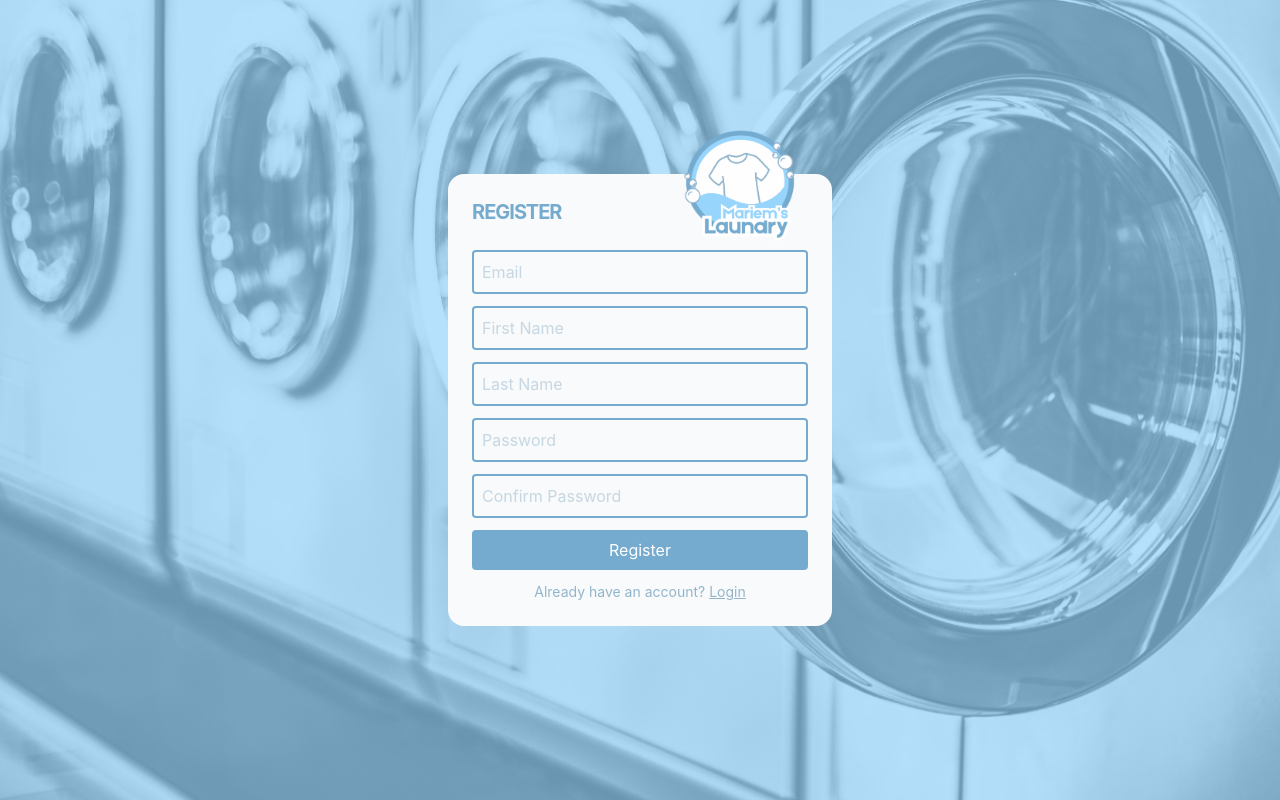
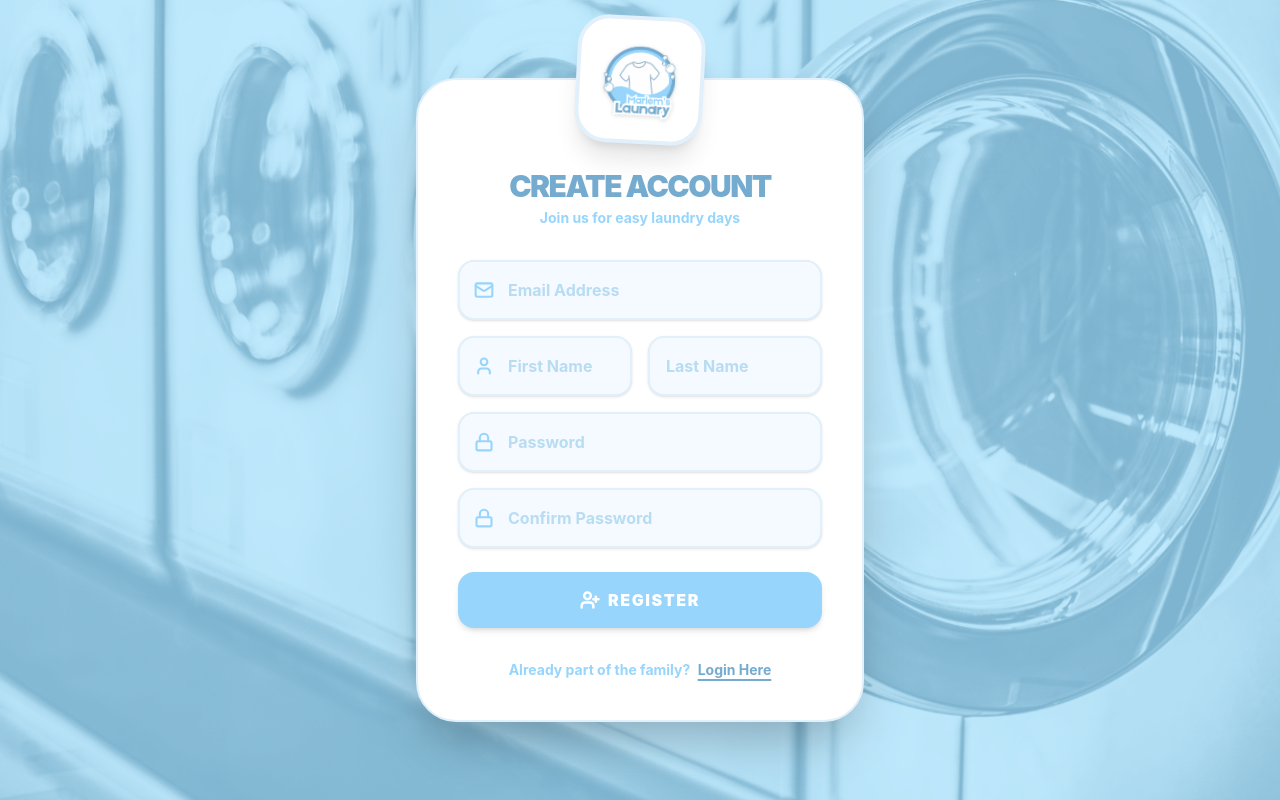
Before and after one commit to codec266/mariems-laundry, a React (Vite) app: page / in a window 1280 px wide. Both pictures are taken after a click on the button "Register Now". Built offline with nearby package versions, Linux system fonts and the light colour scheme; no server answers.

Commit message:
style(auth-form): redesign UI

```diff
--- a/src/components/AuthForm.jsx
+++ b/src/components/AuthForm.jsx
@@ -1,176 +1,238 @@
-import { useState } from "react"
-import { supabase } from "../lib/supabaseClient"
-import { useNavigate } from "react-router-dom"
-import auth_bg from "../assets/auth_bg.png"
-import logo from "../assets/logo.png"
+import { useState } from "react";
+import { supabase } from "../lib/supabaseClient";
+import { useNavigate } from "react-router-dom";
+import { Mail, Lock, User, ArrowRight, UserPlus, Info } from "lucide-react";
+import auth_bg from "../assets/auth_bg.png";
+import logo from "../assets/logo.png";
 
 export default function AuthForm() {
-  const [email, setEmail] = useState("")
-  const [password, setPassword] = useState("")
-  const [confirmPassword, setConfirmPassword] = useState("")
-  const [firstName, setFirstName] = useState("")
-  const [lastName, setLastName] = useState("")
-  const [mode, setMode] = useState("login")
-  const [message, setMessage] = useState("")
-  const [messageType, setMessageType] = useState("")
-  const navigate = useNavigate()
+  const [email, setEmail] = useState("");
+  const [password, setPassword] = useState("");
+  const [confirmPassword, setConfirmPassword] = useState("");
+  const [firstName, setFirstName] = useState("");
+  const [lastName, setLastName] = useState("");
+  const [mode, setMode] = useState("login");
+  const [message, setMessage] = useState("");
+  const [messageType, setMessageType] = useState("");
+  const navigate = useNavigate();
 
   const handleSubmit = async (e) => {
-    e.preventDefault()
-    setMessage("")
+    e.preventDefault();
+    setMessage("");
 
-    if (mode === "register" && password != confirmPassword) {
-      setMessage("Passwords do not match!")
-      setMessageType("error")
-      return
+    if (mode === "register" && password !== confirmPassword) {
+      setMessage("Passwords do not match!");
+      setMessageType("error");
+      return;
     }
 
+    setMessageType("loading");
+    setMessage(mode === "login" ? "Logging in..." : "Creating account...");
+
     if (mode === "login") {
-      const { data, error } = await supabase.auth.signInWithPassword({ email, password })
+      const { data, error } = await supabase.auth.signInWithPassword({ email, password });
       if (error) {
-        setMessage(error.message)
-        setMessageType("error")
-        return
-      }
-      setMessage("Logged in successfully!")
-      setMessageType("success")
-      navigate("/home")
+        setMessage(error.message);
+        setMessageType("error");
+        return;
       }
 
-    else {
-      const { data:authData, error:authError } = await supabase.auth.signUp({ email, password })
-      if (authError) {
-        setMessage(authError.message)
-        setMessageType("error")
-        return }
+      // fetch the user's role
+      const { data: profileData, error: profileError } = await supabase
+        .from("profiles")
+        .select("role")
+        .eq("id", data.user.id)
+        .single();
 
-
-    // debugging
-    console.log("USER:", authData.user)
-    console.log("SESSION:", authData.session)
-    const userId = authData.user.id
-
-
-    // insert to profiles table
-    const { error:profileError } = await supabase.from("profiles").insert([{ id: userId, email}])
       if (profileError) {
-      setMessage(profileError.message)
-      setMessageType("error")
-      return
+        setMessage(profileError.message);
+        setMessageType("error");
+        return;
       }
 
-    // insert to customers table
-    const { error:customerError } = await supabase.from("customers").insert([
-      {
-        id: userId,
-        first_name: firstName,
-        last_name: lastName,
+      setMessage("Logged in successfully!");
+      setMessageType("success");
+
+      // redirect based on role
+      if (profileData.role === "admin") navigate("/admin");
+      else navigate("/home");
+
+    } else {
+      // signup flow
+      const { data: authData, error: authError } = await supabase.auth.signUp({ email, password });
+      if (authError) {
+        setMessage(authError.message);
+        setMessageType("error");
+        return;
       }
-    ])
 
+      const userId = authData.user.id;
+
+      // insert profile with default role = 'customer'
+      const { error: profileError } = await supabase.from("profiles").insert([{ id: userId, email, role: "customer" }]);
+      if (profileError) {
+        setMessage(profileError.message);
+        setMessageType("error");
+        return;
+      }
+
+      // insert customer data
+      const { error: customerError } = await supabase.from("customers").insert([
+        { id: userId, first_name: firstName, last_name: lastName }
+      ]);
       if (customerError) {
-      setMessage(customerError.message)
-      setMessageType("error")
-      return
+        setMessage(customerError.message);
+        setMessageType("error");
+        return;
       }
-    setMessage("Registration successful!")
-    setMessageType("success")
-    navigate("/home")
 
-    //clears the form
-    setEmail("");
+      setMessage("Registration successful!");
+      setMessageType("success");
+      navigate("/home");
+
+      // clear form
+      setEmail(""); setPassword(""); setConfirmPassword(""); setFirstName(""); setLastName("");
+    }
+  };
+
+  const toggleMode = () => {
+    setMode(mode === "login" ? "register" : "login");
+    setMessage("");
     setPassword("");
     setConfirmPassword("");
-    setFirstName("");
-    setLastName("");
-  }
-}
+  };
+
   return (
-    <div className="min-h-screen flex items-center justify-center p-4 bg-cover bg-center bg-no-repeat"style={{ backgroundImage: `url(${auth_bg})` }}>
-      <div className="relative w-full max-w-sm p-6 bg-gray-50 rounded-2xl shadow2xl">
-        <div className="absolute -top-15 right-0 w-38 h-38 md:-top-18 md:right-3 md:w-40 md:h-40">
-          <img src={logo} alt="Logo" className="w-full h-auto object-contain"/>
+    <div
+      className="min-h-screen flex items-center justify-center p-4 sm:p-8 bg-cover bg-center bg-no-repeat bg-[#abddfc]/30"
+      style={{ backgroundImage: `url(${auth_bg})`, backgroundColor: 'rgba(171, 221, 252, 0.4)', backgroundBlendMode: 'overlay' }}
+    >
+      <div className="relative w-full max-w-md p-8 md:p-10 bg-white rounded-[40px] shadow-2xl border-2 border-[#e1f0fa] mt-16 md:mt-0 animate-in fade-in zoom-in duration-500">
+
+        {/* Floating Logo */}
+        <div className="absolute -top-16 left-1/2 -translate-x-1/2 w-32 h-32 bg-white rounded-4xl shadow-xl border-4 border-[#e1f0fa] flex items-center justify-center p-2 transform rotate-3 hover:rotate-0 transition-transform duration-300">
+          <img src={logo} alt="Mariem's Laundry Logo" className="w-full h-auto object-contain drop-shadow-sm" />
         </div>
-        <h2 className="text-left uppercase text-[#74abcf] text-xl font-bold mb-6 tracking-tighter">
-          {mode === "login" ? "Login" : "Register"}
+
+        <div className="mt-12 mb-8 text-center">
+          <h2 className="uppercase text-[#74abcf] text-3xl font-black tracking-tighter">
+            {mode === "login" ? "Welcome Back" : "Create Account"}
           </h2>
+          <p className="text-[#97d5fc] font-bold text-sm mt-1">
+            {mode === "login" ? "Sign in to manage your laundry" : "Join us for easy laundry days"}
+          </p>
+        </div>
 
-        <form onSubmit={handleSubmit} className="space-y-3">
+        {/* Message Alert */}
+        {message && (
+          <div className={`mb-6 p-4 rounded-2xl border-2 flex items-start gap-3 text-sm font-bold animate-in slide-in-from-top-2 ${
+            messageType === "success" ? "bg-emerald-50 border-emerald-200 text-emerald-600" :
+            messageType === "loading" ? "bg-[#f4faff] border-[#abddfc] text-[#74abcf]" :
+            "bg-rose-50 border-rose-200 text-rose-500"
+          }`}>
+            <Info size={18} className="shrink-0 mt-0.5" />
+            <p>{message}</p>
+          </div>
+        )}
+
+        <form onSubmit={handleSubmit} className="space-y-4">
+
+          {/* Email */}
+          <div className="relative">
+            <Mail className="absolute left-4 top-1/2 -translate-y-1/2 text-[#97d5fc]" size={20} strokeWidth={2.5} />
             <input
               type="email"
-            placeholder="Email"
+              placeholder="Email Address"
               value={email}
               onChange={(e) => setEmail(e.target.value)}
-            className="w-full p-2 border-2 text-[#93b5cc] border-[#74abcf] rounded"
+              className="w-full pl-12 pr-4 py-4 bg-[#f4faff] border-2 border-[#e1f0fa] focus:border-[#abddfc] focus:bg-white rounded-2xl text-[#5a98bd] font-bold outline-none transition-colors shadow-sm placeholder:text-[#b8dcf2]"
               required
             />
+          </div>
 
+          {/* Register Only: Names */}
           {mode === "register" && (
-            <>
+            <div className="grid grid-cols-2 gap-4 animate-in slide-in-from-top-2">
+              <div className="relative">
+                <User className="absolute left-4 top-1/2 -translate-y-1/2 text-[#97d5fc]" size={20} strokeWidth={2.5} />
                 <input
                   type="text"
                   placeholder="First Name"
                   value={firstName}
                   onChange={(e) => setFirstName(e.target.value)}
-                className="w-full p-2 border-2 text-[#93b5cc] border-[#74abcf] rounded"
+                  className="w-full pl-12 pr-4 py-4 bg-[#f4faff] border-2 border-[#e1f0fa] focus:border-[#abddfc] focus:bg-white rounded-2xl text-[#5a98bd] font-bold outline-none transition-colors shadow-sm placeholder:text-[#b8dcf2]"
                   required
                 />
+              </div>
+              <div className="relative">
                 <input
                   type="text"
                   placeholder="Last Name"
                   value={lastName}
                   onChange={(e) => setLastName(e.target.value)}
-                className="w-full p-2 border-2 text-[#93b5cc] border-[#74abcf] rounded"
+                  className="w-full px-4 py-4 bg-[#f4faff] border-2 border-[#e1f0fa] focus:border-[#abddfc] focus:bg-white rounded-2xl text-[#5a98bd] font-bold outline-none transition-colors shadow-sm placeholder:text-[#b8dcf2]"
                   required
                 />
+              </div>
+            </div>
+          )}
+
+          {/* Password */}
+          <div className="relative">
+            <Lock className="absolute left-4 top-1/2 -translate-y-1/2 text-[#97d5fc]" size={20} strokeWidth={2.5} />
             <input
               type="password"
               placeholder="Password"
               value={password}
               onChange={(e) => setPassword(e.target.value)}
-                className="w-full p-2 border-2 text-[#93b5cc] border-[#74abcf] rounded"
+              className="w-full pl-12 pr-4 py-4 bg-[#f4faff] border-2 border-[#e1f0fa] focus:border-[#abddfc] focus:bg-white rounded-2xl text-[#5a98bd] font-bold outline-none transition-colors shadow-sm placeholder:text-[#b8dcf2]"
               required
             />
+          </div>
+
+          {/* Register Only: Confirm Password */}
+          {mode === "register" && (
+            <div className="relative animate-in slide-in-from-top-2">
+              <Lock className="absolute left-4 top-1/2 -translate-y-1/2 text-[#97d5fc]" size={20} strokeWidth={2.5} />
               <input
                 type="password"
                 placeholder="Confirm Password"
                 value={confirmPassword}
                 onChange={(e) => setConfirmPassword(e.target.value)}
-                className="w-full p-2 border-2 text-[#93b5cc] border-[#74abcf] rounded"
+                className="w-full pl-12 pr-4 py-4 bg-[#f4faff] border-2 border-[#e1f0fa] focus:border-[#abddfc] focus:bg-white rounded-2xl text-[#5a98bd] font-bold outline-none transition-colors shadow-sm placeholder:text-[#b8dcf2]"
                 required
               />
-            </>
+            </div>
           )}
 
-          {mode ==="login" && (
-            <input
-              type="password"
-              placeholder="Password"
-              value={password}
-              onChange={(e) => setPassword(e.target.value)}
-              className="w-full p-2 border-2 text-[#93b5cc] border-[#74abcf] rounded"
-              required
-            />
+          <button
+            type="submit"
+            disabled={messageType === "loading"}
+            className="w-full flex items-center justify-center gap-2 bg-[#97d5fc] hover:bg-[#74abcf] disabled:bg-[#e1f0fa] text-white px-8 py-4 rounded-2xl font-black uppercase tracking-widest transition-all shadow-md active:scale-95 mt-6"
+          >
+            {mode === "login" ? (
+              <><ArrowRight size={20} strokeWidth={3} /> Login</>
+            ) : (
+              <><UserPlus size={20} strokeWidth={3} /> Register</>
             )}
-
-          <button type="submit" className="w-full bg-[#74abcf] text-white p-2 rounded">
-            {mode === "login" ? "Login" : "Register"}
           </button>
         </form>
 
-        <p className="mt-3 text-center text-sm text-[#93b5cc]">
-          {mode === "login" ? "Don't have an account?" : "Already have an account?"}{" "}
+        {/* Toggle Mode */}
+        <div className="mt-8 text-center">
+          <p className="text-sm font-bold text-[#97d5fc]">
+            {mode === "login" ? "Don't have an account yet?" : "Already part of the family?"}{" "}
             <button
-            className="underline"
-            onClick={() => setMode(mode === "login" ? "register" : "login")}
+              type="button"
+              className="text-[#74abcf] hover:text-[#5a98bd] underline underline-offset-4 decoration-2 transition-colors ml-1"
+              onClick={toggleMode}
             >
-            {mode === "login" ? "Register Now" : "Login"}
+              {mode === "login" ? "Register Now" : "Login Here"}
             </button>
           </p>
+        </div>
 
-        {message && (
-          <p className={`mt-2 text-center ${messageType === "success" ? "text-green-600" : "text-red-500"}`}>{message}</p>)}
       </div>
     </div>
-  )
+  );
 }
```
Lines whose indentation alone changed are shown as unchanged.
